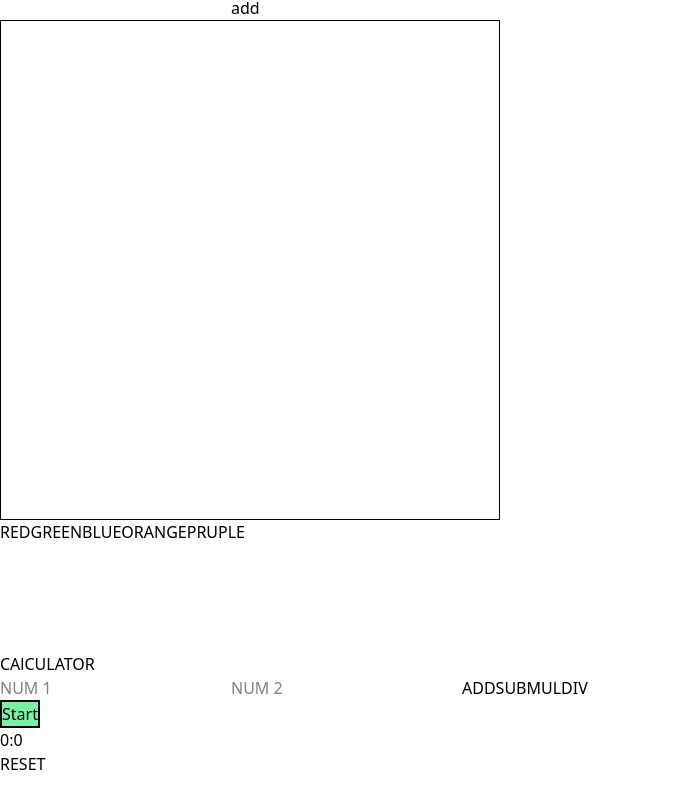
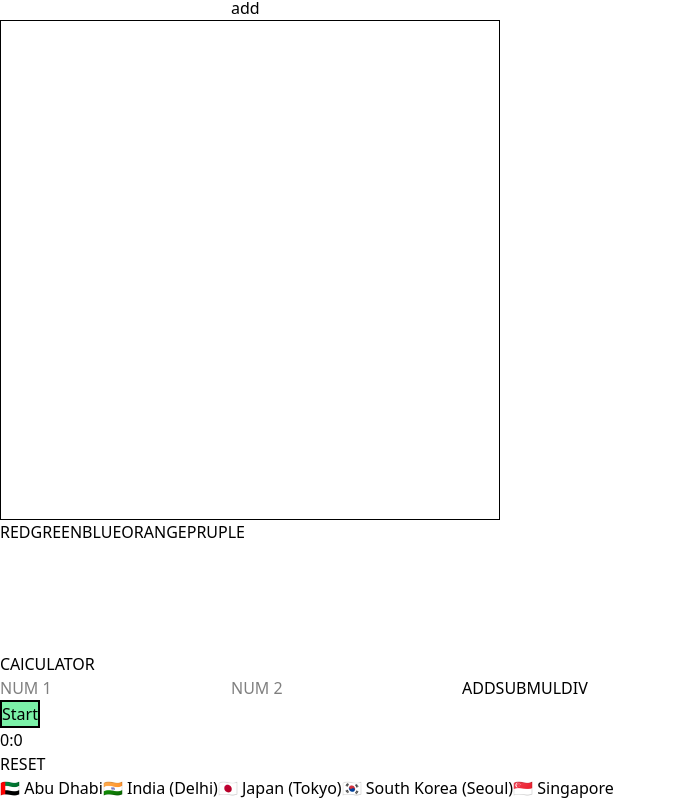
Before and after one commit to therealgone/Dev-Book, a Next.js app: page / in a window 1280 px wide. Shown: the part 948-1748 px from the top of the page, without its empty margins (0-676 px from the left). Before the commit the page ends 1724 px from the top, so only its background shows below. Built offline with nearby package versions, Linux system fonts and the light colour scheme.

Commit message:
Simple Weather API Added

```diff
--- /dev/null
+++ b/src/app/components/SimpleAPI.tsx
@@ -0,0 +1,41 @@
+import { useEffect, useState } from "react";
+
+export default function SimpleAPI() {
+
+    const [coords, setCoords] = useState<{ lat: number; lon: number } | null>(null);
+    const [weather, setWeather] = useState<{ temp: number, wind: number } | null>(null);
+
+    useEffect(() => {
+        if (coords === null) return;
+
+        fetch(`https://api.open-meteo.com/v1/forecast?latitude=${coords.lat}&longitude=${coords.lon}&current_weather=true`)
+            .then(res => res.json())
+            .then(data => {
+                const api = data.current_weather;
+                setWeather({ temp: api.temperature, wind: api.windspeed })
+            })
+
+
+
+    }, [coords]);
+
+    return (
+
+        <div>
+            <button onClick={() => setCoords({ lat: 24.45, lon: 54.37 })}>🇦🇪 Abu Dhabi</button>
+            <button onClick={() => setCoords({ lat: 28.61, lon: 77.21 })}>🇮🇳 India (Delhi)</button>
+            <button onClick={() => setCoords({ lat: 35.68, lon: 139.69 })}>🇯🇵 Japan (Tokyo)</button>
+            <button onClick={() => setCoords({ lat: 37.57, lon: 126.98 })}>🇰🇷 South Korea (Seoul)</button>
+            <button onClick={() => setCoords({ lat: 1.35, lon: 103.82 })}>🇸🇬 Singapore</button>
+
+            {weather && (
+                <div>
+                    <p>Temp: {weather.temp}°C</p>
+                    <p>Wind: {weather.wind} m/s</p>
+
+                </div>
+            )}
+        </div>
+    );
+
+}
--- a/src/app/page.tsx
+++ b/src/app/page.tsx
@@ -5,6 +5,7 @@ import Welcome from "./components/welcome";
 import BasicReact from "./components/BasicReact";
 import Calc from "./components/calc";
 import Stopwatch from "./components/stopwatch";
+import SimpleAPI from "./components/SimpleAPI";
 
 
 
@@ -22,6 +23,9 @@ export default function Home() {
        <Calc/>
        <Stopwatch/>
       </section>
+      <section>
+        <SimpleAPI/>
+      </section>
 
     </main>
   );
```
